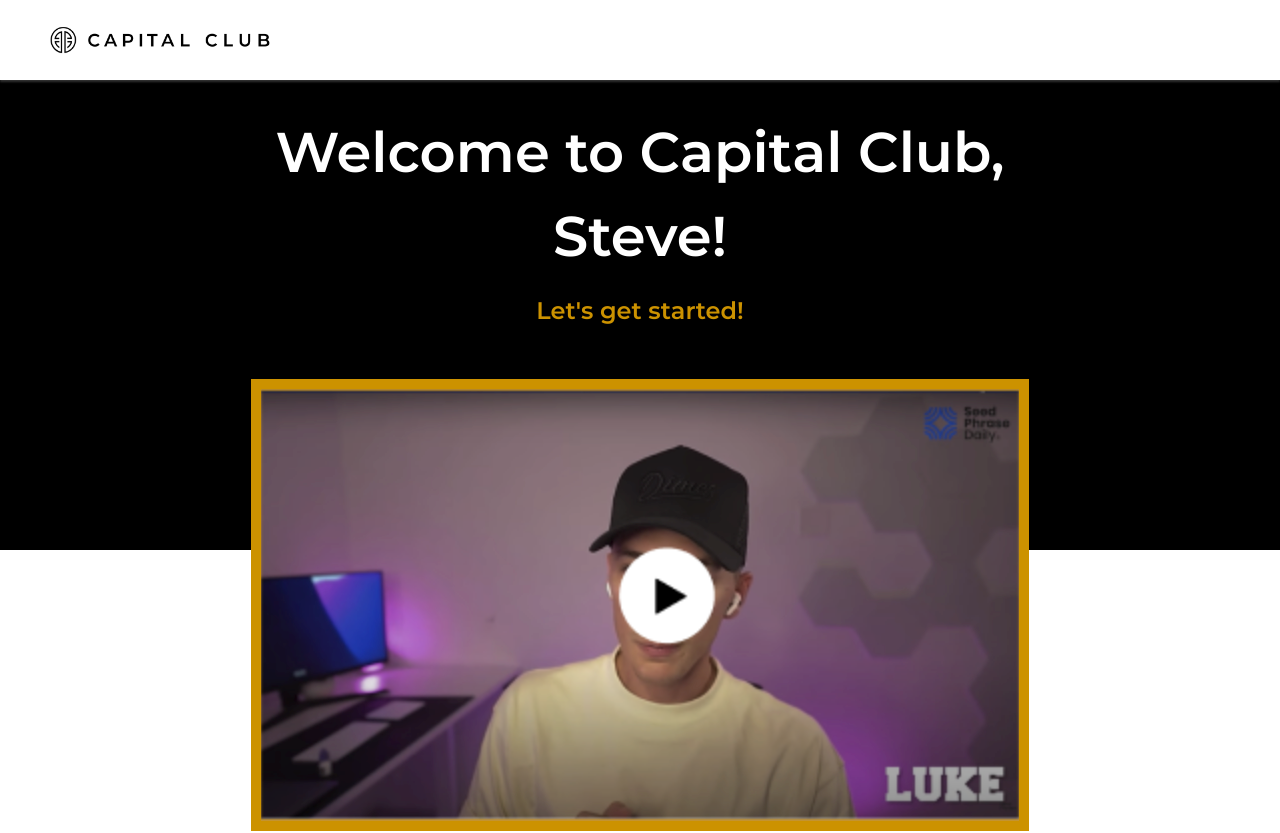
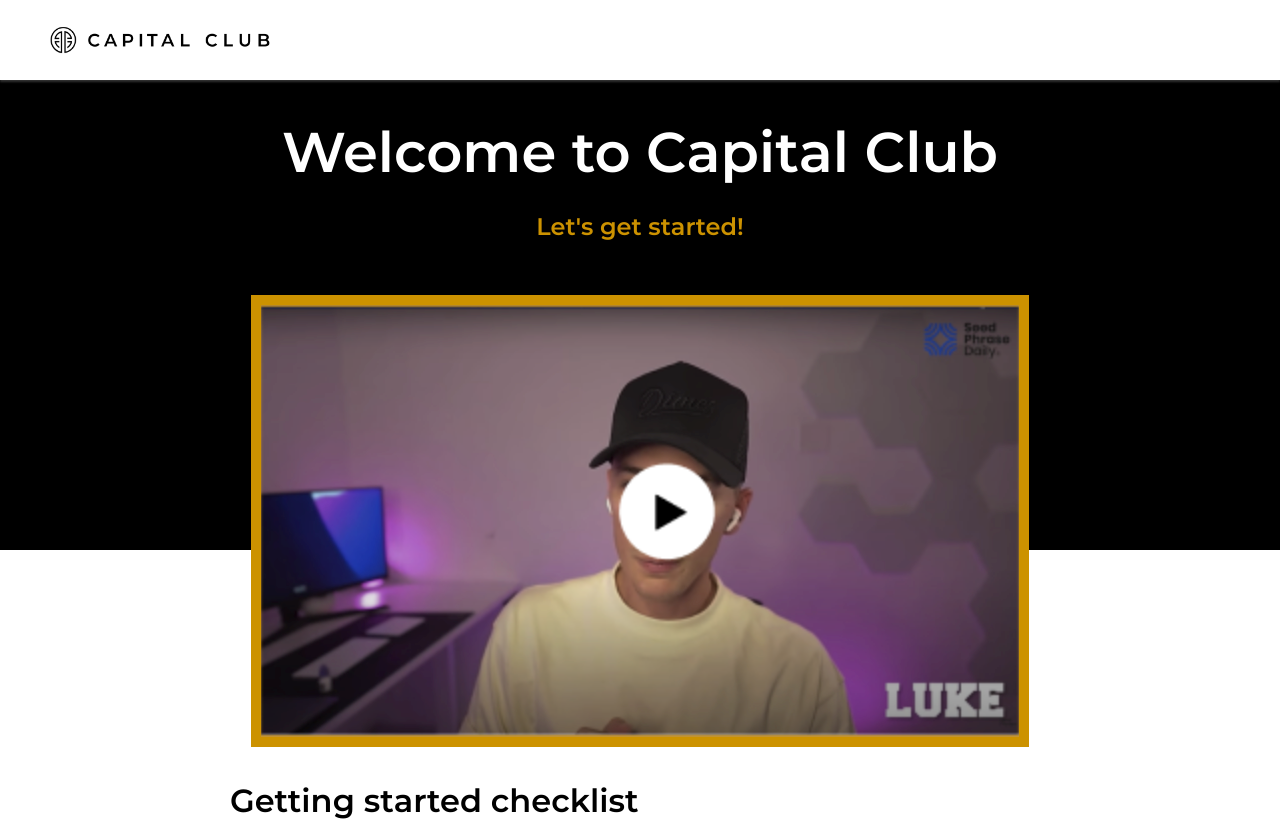
Before and after one commit to light-labs-io/capital-club-portal, a Next.js app: page / in a window 1280 px wide. Shown: the top 833 px of the page. Built offline with nearby package versions, Linux system fonts and the light colour scheme.

Commit message:
removed name

```diff
--- a/pages/index.tsx
+++ b/pages/index.tsx
@@ -21,7 +21,7 @@ const Home: NextPage = () => {
             <main className={styles['main']}>
                 {/*<div className={`absolute w-full ${styles['top-box']}`}></div>*/}
                 <div className={`${styles['content-container']} mx-auto sm:px-6 lg:px-8`}>
-                    <h1>Welcome to Capital Club,<br/>Steve!</h1>
+                    <h1>Welcome to Capital Club</h1>
                     <h3>Let's get started!</h3>
                     <img src={'/images/placeholder.png'} alt={'placeholder'}/>
                     <div className={`${styles['content']} pt-5 flex flex-col`}>
```
